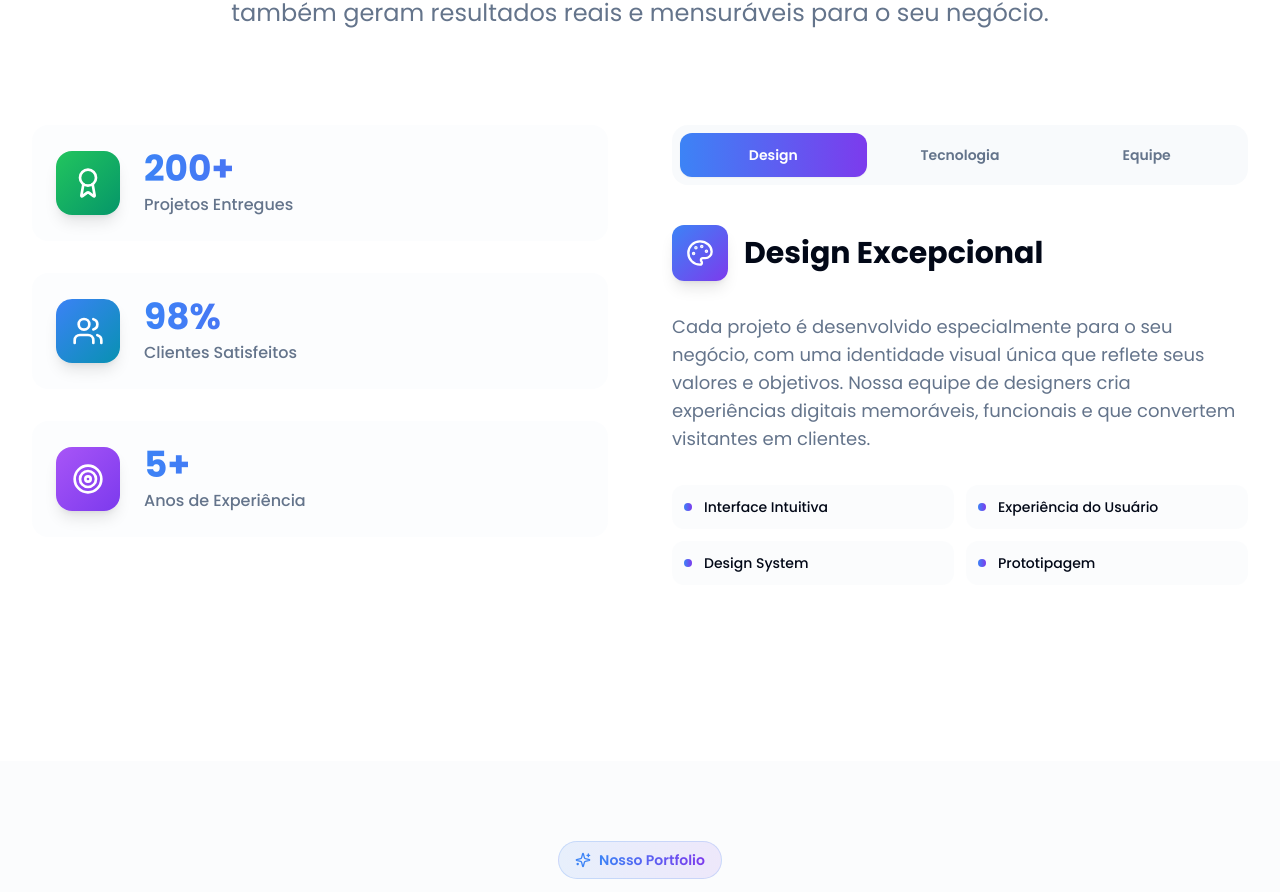
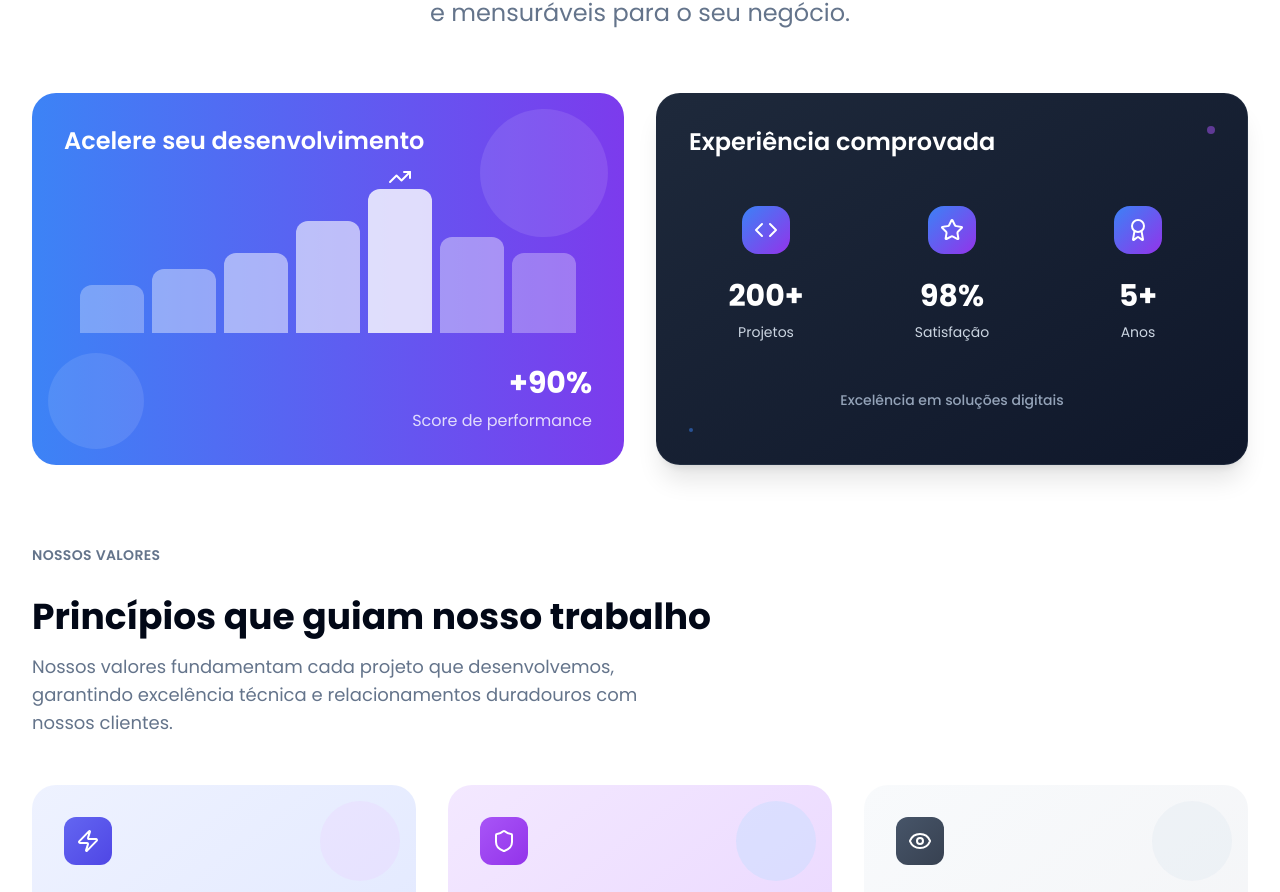
Before and after one commit to httpsemilly/nelvi-web-spark-32, a React (Vite) app: page / in a window 1280 px wide. Shown: the part 2748-3640 px from the top of the page. Built offline with nearby package versions, Linux system fonts and the light colour scheme.

Commit message:
refactor: improve About section structure and styling

```diff
--- a/src/components/About.tsx
+++ b/src/components/About.tsx
@@ -1,71 +1,13 @@
-
 import React, { useState } from 'react';
-import { ArrowRight, Star, Users, Zap, Code, Palette, Cpu, Sparkles, Target, Award } from 'lucide-react';
-import { Button } from '@/components/ui/button';
-import { Tabs, TabsContent, TabsList, TabsTrigger } from '@/components/ui/tabs';
-import aboutCoding from '@/assets/about-coding.jpg';
-import aboutTeam from '@/assets/about-team.jpg';
-import aboutDesign from '@/assets/about-design.jpg';
+import { ArrowRight, Star, Users, Zap, Code, Palette, Cpu, Sparkles, Target, Award, TrendingUp, Globe, Shield, Eye, Layers, Headphones } from 'lucide-react';
 
 const About = () => {
-  const [activeTab, setActiveTab] = useState("design");
+  return (
+    <section id="about" className="py-20 bg-background">
+      <div className="container mx-auto px-4 sm:px-6 lg:px-8 max-w-7xl">
 
-  const stats = [{
-    icon: Award,
-    number: "200+",
-    label: "Projetos Entregues",
-    color: "from-green-500 to-emerald-600"
-  }, {
-    icon: Users,
-    number: "98%",
-    label: "Clientes Satisfeitos",
-    color: "from-blue-500 to-cyan-600"
-  }, {
-    icon: Target,
-    number: "5+",
-    label: "Anos de Experiência",
-    color: "from-purple-500 to-violet-600"
-  }];
-
-  const tabContent = {
-    design: {
-      image: aboutDesign,
-      title: "Design Excepcional",
-      description: "Cada projeto é desenvolvido especialmente para o seu negócio, com uma identidade visual única que reflete seus valores e objetivos. Nossa equipe de designers cria experiências digitais memoráveis, funcionais e que convertem visitantes em clientes.",
-      icon: Palette,
-      features: ["Interface Intuitiva", "Experiência do Usuário", "Design System", "Prototipagem"]
-    },
-    technology: {
-      image: aboutCoding,
-      title: "Tecnologia de Ponta",
-      description: "Utilizamos as mais modernas tecnologias do mercado para garantir sites rápidos, seguros e escaláveis. Nosso código é limpo, otimizado e segue as melhores práticas de desenvolvimento para garantir performance e manutenibilidade.",
-      icon: Code,
-      features: ["React/Next.js", "TypeScript", "Cloud Computing", "API Integration"]
-    },
-    team: {
-      image: aboutTeam,
-      title: "Equipe Especializada",
-      description: "Profissionais experientes e dedicados ao seu sucesso. Nossa equipe multidisciplinar trabalha em conjunto para entregar resultados excepcionais que superam as expectativas e geram valor real para o seu negócio.",
-      icon: Users,
-      features: ["Desenvolvedores Sênior", "Designers UX/UI", "Gestores de Projeto", "Suporte Especializado"]
-    }
-  };
-
-  const scrollToContact = () => {
-    const contactSection = document.getElementById('contact');
-    if (contactSection) {
-      contactSection.scrollIntoView({
-        behavior: 'smooth'
-      });
-    }
-  };
-
-  return (
-    <section id="about" className="section-padding bg-background">
-      <div className="container mx-auto px-4 sm:px-6 lg:px-8">
-
-        {/* Enhanced Header */}
-        <div className="text-center mb-16 sm:mb-20 lg:mb-24">
+        {/* Header */}
+        <div className="text-center mb-16">
           <div className="inline-flex items-center px-4 sm:px-6 py-2 sm:py-3 bg-gradient-to-r from-brand-blue/10 to-brand-purple/10 rounded-full border border-brand-blue/20 mb-6 sm:mb-8">
             <Sparkles className="w-4 h-4 sm:w-5 sm:h-5 text-brand-blue mr-2 sm:mr-3" />
             <span className="text-xs sm:text-sm font-semibold text-brand-blue">
@@ -81,85 +23,182 @@ const About = () => {
           </h2>
 
           <p className="text-lg sm:text-xl lg:text-2xl text-muted-foreground max-w-4xl mx-auto leading-relaxed px-4">
-            Criamos sites que não apenas impressionam visualmente, mas também
-            geram resultados reais e mensuráveis para o seu negócio.
+            Criamos sites que impressionam visualmente e geram resultados reais e mensuráveis para o seu negócio.
           </p>
         </div>
 
-        {/* Main Content Layout - Enhanced Responsiveness */}
-        <div className="max-w-7xl mx-auto mb-16 sm:mb-20 lg:mb-24">
-          <div className="grid lg:grid-cols-2 gap-8 sm:gap-12 lg:gap-16 items-start">
+        {/* Main Cards Section - Replicating the image structure */}
+        <div className="grid lg:grid-cols-2 gap-8 mb-20">
 
-            {/* Left Side - Enhanced Stats */}
-            <div className="space-y-8 sm:space-y-12">
+          {/* Left Card - Development Growth */}
+          <div className="bg-gradient-to-r from-brand-blue to-brand-purple p-8 rounded-3xl text-white relative overflow-hidden">
+            <div className="relative z-10">
+              <h3 className="text-2xl font-semibold mb-8">
+                Acelere seu desenvolvimento
+              </h3>
 
-              <div className="grid gap-4 sm:gap-6 lg:gap-8">
-                {stats.map((stat, index) => {
-                  const IconComponent = stat.icon;
-                  return (
-                    <div key={index} className="flex items-center gap-4 sm:gap-6 p-4 sm:p-6 bg-muted/20 rounded-2xl hover:bg-muted/30 transition-all duration-300 group">
-                      <div className={`w-12 h-12 sm:w-16 sm:h-16 bg-gradient-to-br ${stat.color} rounded-2xl flex items-center justify-center shadow-lg group-hover:scale-110 transition-transform duration-300`}>
-                        <IconComponent className="h-6 w-6 sm:h-8 sm:w-8 text-white" />
+              {/* Chart/Growth Visual */}
+              <div className="flex items-end justify-center space-x-2 mb-8">
+                <div className="w-16 h-12 bg-white/30 rounded-t-lg"></div>
+                <div className="w-16 h-16 bg-white/40 rounded-t-lg"></div>
+                <div className="w-16 h-20 bg-white/50 rounded-t-lg"></div>
+                <div className="w-16 h-28 bg-white/60 rounded-t-lg"></div>
+                <div className="w-16 h-36 bg-white/80 rounded-t-lg relative">
+                  <TrendingUp className="absolute -top-6 left-1/2 transform -translate-x-1/2 w-6 h-6 text-white" />
                 </div>
-                      <div className="flex-1">
-                        <div className="text-2xl sm:text-3xl lg:text-4xl font-bold gradient-text mb-1">
-                          {stat.number}
+                <div className="w-16 h-24 bg-white/40 rounded-t-lg"></div>
+                <div className="w-16 h-20 bg-white/30 rounded-t-lg"></div>
               </div>
-                        <div className="text-sm sm:text-base text-muted-foreground font-medium">
-                          {stat.label}
+
+              <div className="text-right">
+                <div className="text-3xl font-bold mb-2">+90%</div>
+                <div className="text-white/80">Score de performance</div>
+              </div>
+            </div>
+
+            {/* Background decoration */}
+            <div className="absolute top-4 right-4 w-32 h-32 bg-white/10 rounded-full"></div>
+            <div className="absolute bottom-4 left-4 w-24 h-24 bg-white/10 rounded-full"></div>
+          </div>
+
+          {/* Right Card - Experience & Satisfaction */}
+          <div className="bg-gradient-to-br from-slate-800 to-slate-900 p-8 rounded-3xl relative overflow-hidden border border-slate-700/30 shadow-xl">
+            <div className="relative z-10">
+              <h3 className="text-2xl font-semibold text-white mb-12">
+                Experiência comprovada
+              </h3>
+
+              {/* 3 Column Stats Grid */}
+              <div className="grid grid-cols-3 gap-8 mb-12">
+
+                {/* Projects Column */}
+                <div className="text-center group">
+                  <div className="w-12 h-12 bg-gradient-to-br from-blue-500 to-purple-600 rounded-2xl flex items-center justify-center mx-auto mb-6 group-hover:scale-110 transition-transform duration-300">
+                    <Code className="w-6 h-6 text-white" />
+                  </div>
+                  <div className="text-3xl font-bold text-white mb-2">200+</div>
+                  <div className="text-slate-300 text-sm">Projetos</div>
+                </div>
+
+                {/* Satisfaction Column */}
+                <div className="text-center group">
+                  <div className="w-12 h-12 bg-gradient-to-br from-blue-500 to-purple-600 rounded-2xl flex items-center justify-center mx-auto mb-6 group-hover:scale-110 transition-transform duration-300">
+                    <Star className="w-6 h-6 text-white" />
+                  </div>
+                  <div className="text-3xl font-bold text-white mb-2">98%</div>
+                  <div className="text-slate-300 text-sm">Satisfação</div>
+                </div>
+
+                {/* Experience Column */}
+                <div className="text-center group">
+                  <div className="w-12 h-12 bg-gradient-to-br from-blue-500 to-purple-600 rounded-2xl flex items-center justify-center mx-auto mb-6 group-hover:scale-110 transition-transform duration-300">
+                    <Award className="w-6 h-6 text-white" />
+                  </div>
+                  <div className="text-3xl font-bold text-white mb-2">5+</div>
+                  <div className="text-slate-300 text-sm">Anos</div>
+                </div>
+              </div>
+
+              {/* Simple Bottom Text */}
+              <div className="text-center">
+                <div className="text-slate-400 text-sm font-medium">
+                  Excelência em soluções digitais
                 </div>
               </div>
             </div>
-                  );
-                })}
+
+            {/* Minimal Background decoration */}
+            <div className="absolute top-8 right-8 w-2 h-2 bg-purple-500/50 rounded-full"></div>
+            <div className="absolute bottom-8 left-8 w-1 h-1 bg-blue-500/50 rounded-full"></div>
           </div>
         </div>
 
-            {/* Right Side - Enhanced Tabs Content */}
-            <div className="space-y-8 sm:space-y-10">
-              <Tabs value={activeTab} onValueChange={setActiveTab} className="w-full">
-                {/* Enhanced Tab Navigation */}
-                <TabsList className="grid w-full grid-cols-3 h-auto p-1 sm:p-2 bg-muted/50 rounded-2xl mb-8 sm:mb-10">
-                  <TabsTrigger value="design" className="data-[state=active]:bg-gradient-to-r data-[state=active]:from-brand-blue data-[state=active]:to-brand-purple data-[state=active]:text-white px-2 sm:px-4 py-2 sm:py-3 text-xs sm:text-sm font-semibold transition-all duration-300 rounded-xl">
-                    Design
-                  </TabsTrigger>
-                  <TabsTrigger value="technology" className="data-[state=active]:bg-gradient-to-r data-[state=active]:from-brand-blue data-[state=active]:to-brand-purple data-[state=active]:text-white px-2 sm:px-4 py-2 sm:py-3 text-xs sm:text-sm font-semibold transition-all duration-300 rounded-xl">
-                    Tecnologia
-                  </TabsTrigger>
-                  <TabsTrigger value="team" className="data-[state=active]:bg-gradient-to-r data-[state=active]:from-brand-blue data-[state=active]:to-brand-purple data-[state=active]:text-white px-2 sm:px-4 py-2 sm:py-3 text-xs sm:text-sm font-semibold transition-all duration-300 rounded-xl">
-                    Equipe
-                  </TabsTrigger>
-                </TabsList>
-
-                {/* Enhanced Tab Content */}
-                {Object.entries(tabContent).map(([key, content]) => (
-                  <TabsContent key={key} value={key} className="space-y-6 sm:space-y-8">
-                    <div className="flex flex-col sm:flex-row items-start sm:items-center gap-3 sm:gap-4 mb-4 sm:mb-6">
-                      <div className="w-12 h-12 sm:w-14 sm:h-14 bg-gradient-to-br from-brand-blue to-brand-purple rounded-xl flex items-center justify-center shadow-lg">
-                        <content.icon className="h-6 w-6 sm:h-7 sm:w-7 text-white" />
-                      </div>
-                      <h3 className="text-xl sm:text-2xl lg:text-3xl font-bold text-foreground">
-                        {content.title}
-                      </h3>
+        {/* Values Section */}
+        <div className="mb-12">
+          <div className="flex items-center mb-8">
+            <div className="text-sm font-semibold text-muted-foreground uppercase tracking-wide">NOSSOS VALORES</div>
           </div>
 
-                    <p className="text-muted-foreground leading-relaxed text-base sm:text-lg mb-6 sm:mb-8">
-                      {content.description}
+          <h3 className="text-3xl lg:text-4xl font-bold text-foreground mb-4">
+            Princípios que guiam nosso trabalho
+          </h3>
+
+          <p className="text-lg text-muted-foreground max-w-2xl mb-12">
+            Nossos valores fundamentam cada projeto que desenvolvemos, garantindo
+            excelência técnica e relacionamentos duradouros com nossos clientes.
+          </p>
+        </div>
+
+        {/* Value Cards */}
+        <div className="grid md:grid-cols-3 gap-8">
+
+          {/* Innovation Card */}
+          <div className="bg-gradient-to-br from-indigo-50 to-indigo-100 p-8 rounded-3xl hover:bg-gradient-to-br hover:from-indigo-100 hover:to-indigo-200 transition-all duration-300 group relative overflow-hidden">
+            <div className="w-12 h-12 bg-gradient-to-br from-indigo-500 to-indigo-600 rounded-xl flex items-center justify-center mb-6 group-hover:scale-110 transition-transform duration-300">
+              <Zap className="h-6 w-6 text-white" />
+            </div>
+
+            <h4 className="text-xl font-bold text-purple-800 mb-3">
+              Inovação
+            </h4>
+
+            <p className="text-purple-700 mb-6 leading-relaxed">
+              Busca contínua por novas tecnologias e metodologias para
+              oferecer as melhores soluções digitais.
             </p>
 
-                    {/* Features Grid */}
-                    <div className="grid grid-cols-1 sm:grid-cols-2 gap-2 sm:gap-3 mb-6 sm:mb-8">
-                      {content.features.map((feature, idx) => (
-                        <div key={idx} className="flex items-center p-2 sm:p-3 bg-muted/30 rounded-lg hover:bg-muted/40 transition-colors duration-200">
-                          <div className="w-2 h-2 bg-gradient-to-r from-brand-blue to-brand-purple rounded-full mr-2 sm:mr-3"></div>
-                          <span className="font-medium text-foreground text-sm">{feature}</span>
+            <div className="flex items-center text-purple-600 font-semibold cursor-pointer group">
+              <ArrowRight className="w-4 h-4 mr-2 group-hover:translate-x-1 transition-transform duration-300" />
             </div>
-                      ))}
+
+            <div className="absolute top-4 right-4 w-20 h-20 bg-purple-200/40 rounded-full"></div>
+            <div className="absolute bottom-4 left-4 w-12 h-12 bg-violet-200/40 rounded-full"></div>
           </div>
-                  </TabsContent>
-                ))}
-              </Tabs>
+
+          {/* Quality Card */}
+          <div className="bg-gradient-to-br from-purple-100 to-purple-200 p-8 rounded-3xl hover:bg-gradient-to-br hover:from-purple-100 hover:to-purple-200 transition-all duration-300 group relative overflow-hidden">
+            <div className="w-12 h-12 bg-gradient-to-br from-purple-500 to-purple-600 rounded-xl flex items-center justify-center mb-6 group-hover:scale-110 transition-transform duration-300">
+              <Shield className="h-6 w-6 text-white" />
             </div>
+
+            <h4 className="text-xl font-bold text-blue-800 mb-3">
+              Qualidade
+            </h4>
+
+            <p className="text-blue-700 mb-6 leading-relaxed">
+              Compromisso com a excelência em cada etapa do desenvolvimento,
+              desde o design até a entrega final.
+            </p>
+
+            <div className="flex items-center text-blue-600 font-semibold cursor-pointer group">
+              <ArrowRight className="w-4 h-4 mr-2 group-hover:translate-x-1 transition-transform duration-300" />
+            </div>
+
+            <div className="absolute top-4 right-4 w-20 h-20 bg-blue-200/40 rounded-full"></div>
+            <div className="absolute bottom-4 left-4 w-12 h-12 bg-indigo-200/40 rounded-full"></div>
+          </div>
+
+          {/* Transparency Card */}
+          <div className="bg-gradient-to-br from-slate-50 to-gray-100 p-8 rounded-3xl hover:bg-gradient-to-br hover:from-slate-100 hover:to-gray-200 transition-all duration-300 group relative overflow-hidden">
+            <div className="w-12 h-12 bg-gradient-to-br from-slate-600 to-gray-700 rounded-xl flex items-center justify-center mb-6 group-hover:scale-110 transition-transform duration-300">
+              <Eye className="h-6 w-6 text-white" />
+            </div>
+
+            <h4 className="text-xl font-bold text-slate-800 mb-3">
+              Transparência
+            </h4>
+
+            <p className="text-slate-700 mb-6 leading-relaxed">
+              Comunicação clara e honesta com clientes e colaboradores
+              em todas as etapas do projeto.
+            </p>
+
+            <div className="flex items-center text-slate-600 font-semibold cursor-pointer group">
+              <ArrowRight className="w-4 h-4 mr-2 group-hover:translate-x-1 transition-transform duration-300" />
+            </div>
+
+            <div className="absolute top-4 right-4 w-20 h-20 bg-slate-200/40 rounded-full"></div>
+            <div className="absolute bottom-4 left-4 w-12 h-12 bg-gray-200/40 rounded-full"></div>
           </div>
         </div>
       </div>
```
Lines whose indentation alone changed are shown as unchanged.
